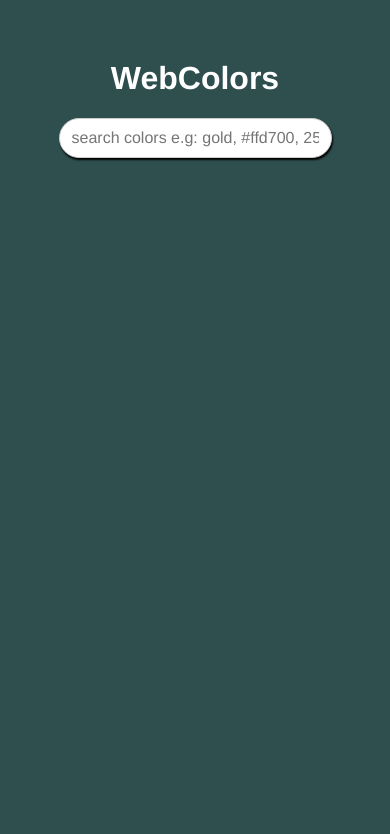
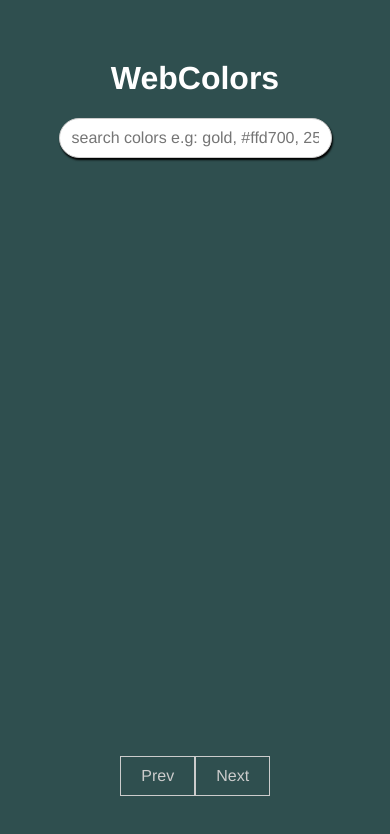
Before and after one commit to chubbystrings/vue-webcolors, a Vue app: page / in a window 390 px wide. Shown: the top 834 px of the page. Built offline with nearby package versions, Linux system fonts and the light colour scheme.

Commit message:
fix mobile view keyboard issues

```diff
--- a/package.json
+++ b/package.json
@@ -10,6 +10,7 @@
     "core-js": "^3.4.4",
     "register-service-worker": "^1.6.2",
     "vue": "^2.6.10",
+    "vue-router": "^3.1.5",
     "vuex": "^3.1.2"
   },
   "devDependencies": {
--- a/src/App.vue
+++ b/src/App.vue
@@ -1,9 +1,10 @@
 <template>
 
   <div id="app" :style="{backgroundColor: color}">
-    <transition name="slide" mode="out-in" appear>
-    <Home @background="color=$event" ></Home>
+   <transition name="slide" mode="out-in">
+      <Home></Home>
     </transition>
+
   </div>
 
 </template>
--- a/src/components/Colors.vue
+++ b/src/components/Colors.vue
@@ -18,8 +18,9 @@ export default {
 </script>
 <style scoped>
 .displayedColors {
+    margin-top: 0.7rem;
   font-size: 20px;
-  height: 2.7rem;
+  height: 3.0rem;
   width: 15rem;
   display: flex;
   justify-content: flex-start;
--- a/src/components/Home.vue
+++ b/src/components/Home.vue
@@ -6,17 +6,17 @@
       <h1>WebColors</h1>
 
 
-      <input type="text" v-model='value' placeholder="search colors e.g: gold, #ffd700, 255">
+      <input @focus="changeScroll" type="text" v-model='value' @blur="resetScroll" placeholder="search colors e.g: gold, #ffd700, 255">
 
       <div class="colorOptions" v-if="value">
         <transition-group name="fade" appear>
-        <app-colors v-for="v in paginatedData" @clicked="clickColor($event)" :key="v" :v="v">{{v}}</app-colors>
+          <app-colors v-for="v in paginatedData" @clicked="clickColor($event)" :key="v" :v="v">{{v}}</app-colors>
         </transition-group>
       </div>
 
 
       <transition name="fade" appear>
-      <div class="paginationBtn" v-if="value">
+      <div class="paginationBtn" v-if="windowWidth" >
         <div v-show="value">Page {{pageCount > 0 ? pageNumber + 1 : pageNumber = 0}} of {{pageCount}}</div>
         <button :disabled="pageNumber === 0 || value == ''" @click="prevPage">Prev</button>
         <button :disabled="pageNumber >= pageCount - 1 || value == ''" @click="nextPage">Next</button>
@@ -41,6 +41,8 @@ export default {
       matched: [],
       singleMatched: [],
       loaded: false,
+      initialOffset: '',
+      windowWidth: true,
 colors:  [
       {name:'aliceblue',	hex:'#F0F8FF',	rgb:'240, 248, 255'},
       {name:'antiquewhite',	hex:'#FAEBD7',	rgb:'250, 235, 215'},
@@ -191,7 +193,7 @@ colors:  [
       ],
       value: '',
       listData: '',
-      size: 10
+      size: 7
     }
   },
 
@@ -248,7 +250,10 @@ colors:  [
     paginatedData(){
       const start = this.pageNumber * this.size, end =  start + this.size
       return this.listData.slice(start, end)
-    }
+    },
+
+
+
   },
 
   methods: {
@@ -279,7 +284,19 @@ colors:  [
     },
     prevPage(){
         this.pageNumber--
-      }
+    },
+
+    changeScroll(){
+       this.initialOffset = window.innerWidth
+       if(this.initialOffset < 600){
+         this.windowWidth = false
+       }
+
+    },
+
+    resetScroll(){
+      this.windowWidth = true
+    }
   },
 
   components: {
```
Also changed, not shown: src/router/routes.js (added), 1 other file (tests, documents, lock files or other folders).
